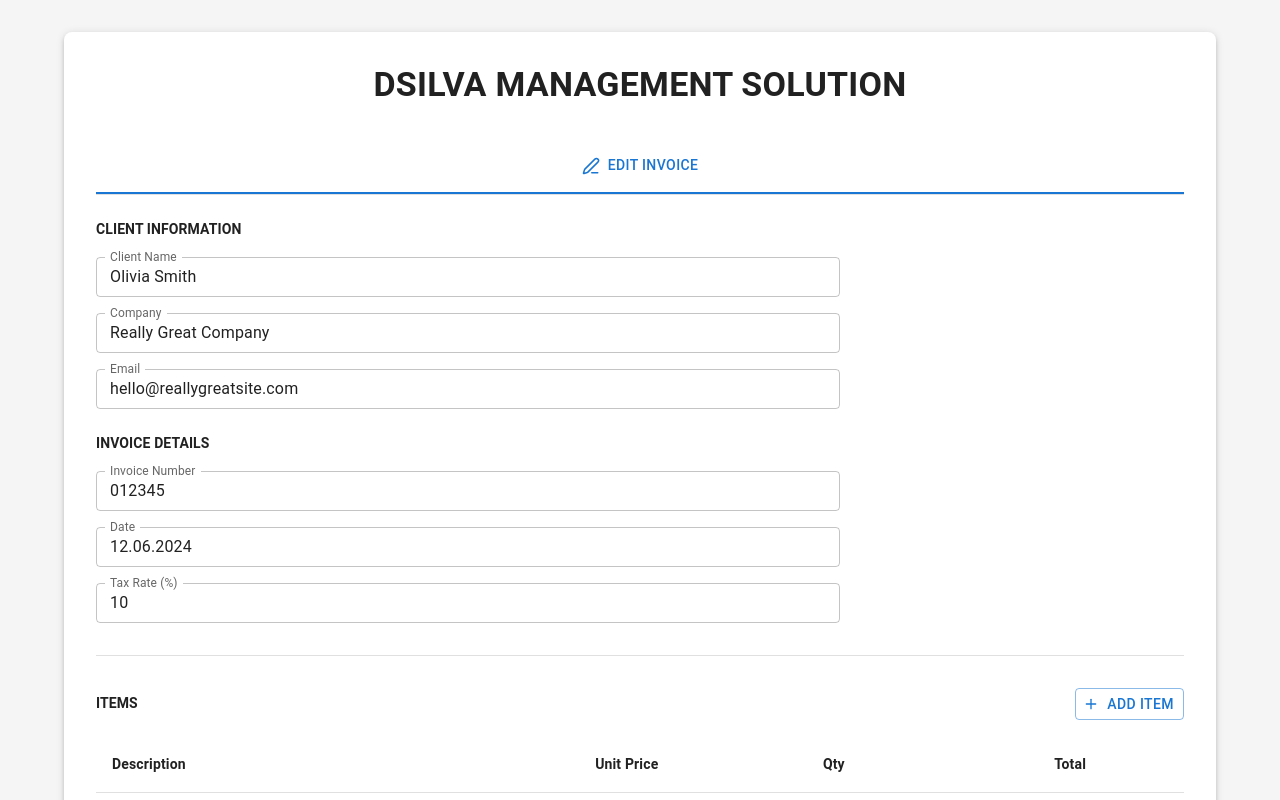
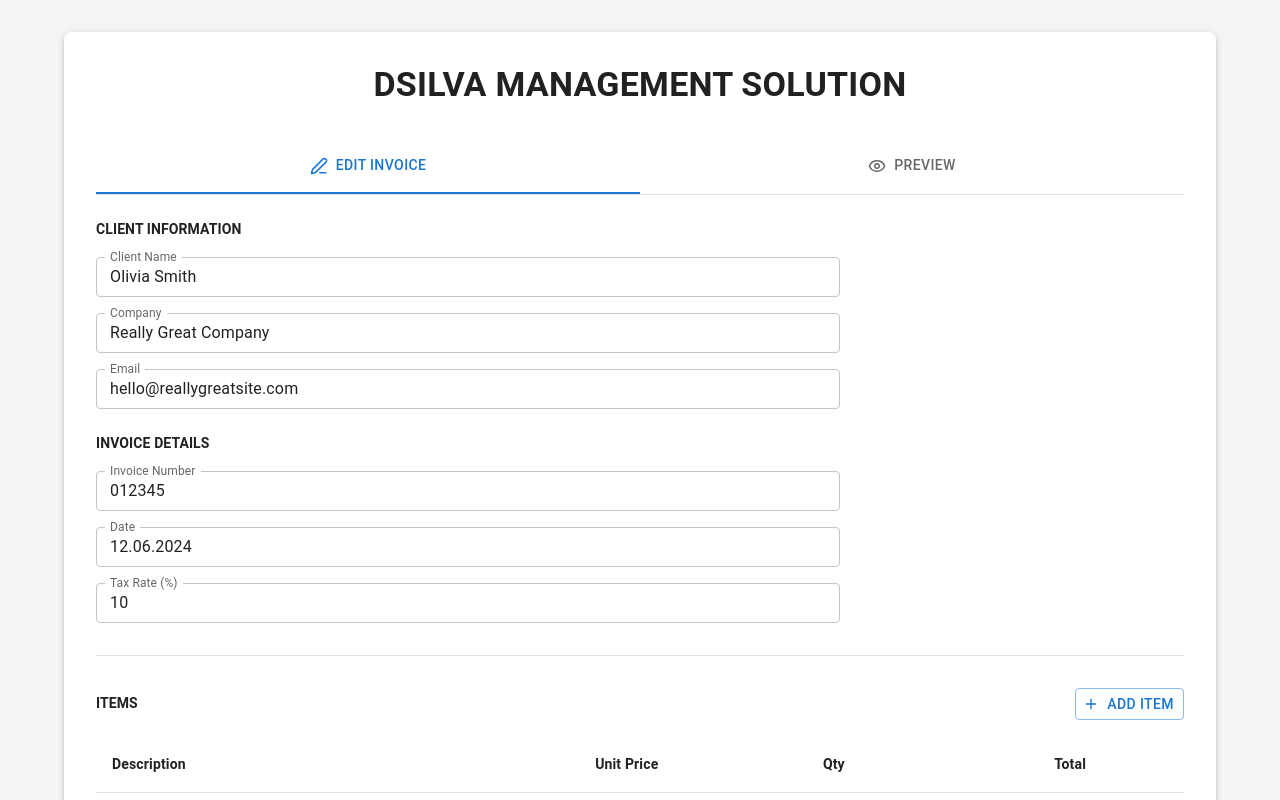
Before and after one commit to ASFER8384/DSilva_Invoice, a Next.js app: page / in a window 1280 px wide. Shown: the top 800 px of the page. Built offline with nearby package versions, Linux system fonts and the light colour scheme.

Commit message:
intial push

```diff
--- a/src/app/page.js
+++ b/src/app/page.js
@@ -96,8 +96,8 @@ export default function Page() {
   const downloadPDF = async () => {
     const html2pdf = (await import("html2pdf.js")).default;
 
-    // const element = invoiceRef.current;
-    // if (!element) return;
+    const element = invoiceRef.current;
+    if (!element) return;
 
     const opt = {
       margin: [10, 10, 10, 10],
@@ -596,11 +596,11 @@ export default function Page() {
                 icon={<Edit3 size={18} />}
                 iconPosition="start"
               />
-              {/* <Tab
+              <Tab
                 label="Preview"
                 icon={<Eye size={18} />}
                 iconPosition="start"
-              /> */}
+              />
             </Tabs>
           </Box>
 
@@ -983,7 +983,7 @@ export default function Page() {
           )}
 
           {/* Preview Tab */}
-          {/* {activeTab === 1 && (
+          {activeTab === 1 && (
             <Box
               sx={{
                 border: "1px solid #e0e0e0",
@@ -994,7 +994,7 @@ export default function Page() {
             >
               <PreviewInvoice ref={invoiceRef} />
             </Box>
-          )} */}
+          )}
 
           {/* Download Button */}
           <Box
```
